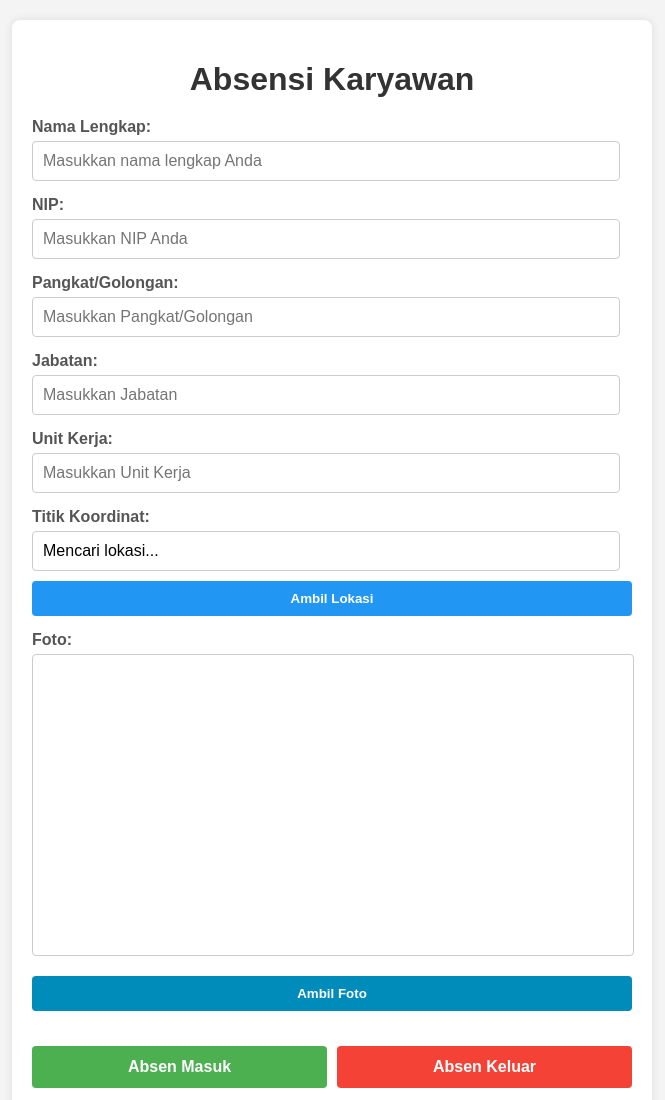
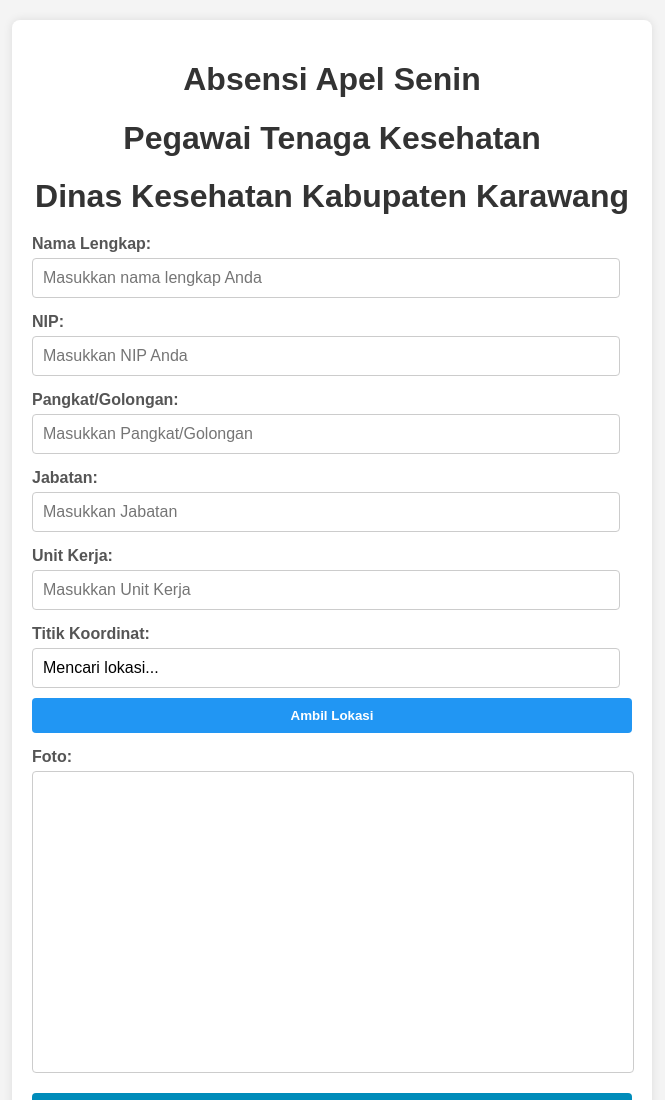
Before and after one commit to harrison1981-droid/Absen-Apel-Pegawai, a plain HTML site: page index.html in a window 1280 px wide. Shown: the top 1100 px of the page, without its empty margins (308-973 px from the left). Drawn offline with Linux system fonts and the light colour scheme.

Commit message:
Update index.html

```diff
--- a/index.html
+++ b/index.html
@@ -8,7 +8,9 @@
 </head>
 <body>
     <div class="container">
-        <h1>Absensi Karyawan</h1>
+        <h1>Absensi Apel Senin</h1>
+        <h1>Pegawai Tenaga Kesehatan</h1>
+        <h1>Dinas Kesehatan Kabupaten Karawang</h1>
         <form id="form-absensi" class="attendance-form">
             <div class="form-group">
                 <label for="nama">Nama Lengkap:</label>
```
